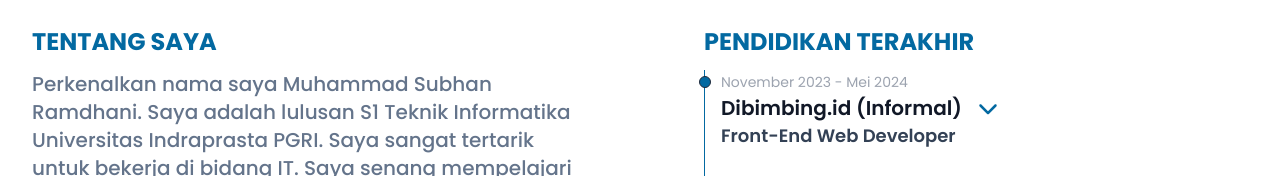
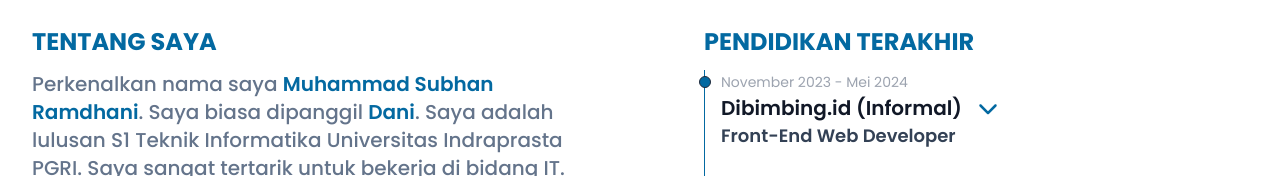
Before and after one commit to danimisme/portfolio, a React (Vite) app: page / in a window 1280 px wide. Shown: the part 736-912 px from the top of the page. Built offline with nearby package versions, Linux system fonts and the light colour scheme.

Commit message:
change font style

```diff
--- a/src/components/Fragments/AboutSection.jsx
+++ b/src/components/Fragments/AboutSection.jsx
@@ -10,9 +10,14 @@ export default function AboutSection() {
               Tentang Saya
             </h4>
             <p className="text-base font-medium text-secondary md:text-xl">
-              Perkenalkan nama saya Muhammad Subhan Ramdhani. Saya adalah
-              lulusan S1 Teknik Informatika Universitas Indraprasta PGRI. Saya
-              sangat tertarik untuk bekerja di bidang IT. Saya senang
+              Perkenalkan nama saya{" "}
+              <span className="text-primary font-semibold">
+                Muhammad Subhan Ramdhani
+              </span>
+              . Saya biasa dipanggil{" "}
+              <span className="text-primary font-semibold">Dani</span>. Saya
+              adalah lulusan S1 Teknik Informatika Universitas Indraprasta PGRI.
+              Saya sangat tertarik untuk bekerja di bidang IT. Saya senang
               mempelajari hal baru. Saya dapat beradaptasi dengan cepat. Saya
               selalu berkomitmen untuk menyelesaikan tugas yang telah diberikan.
             </p>
```
